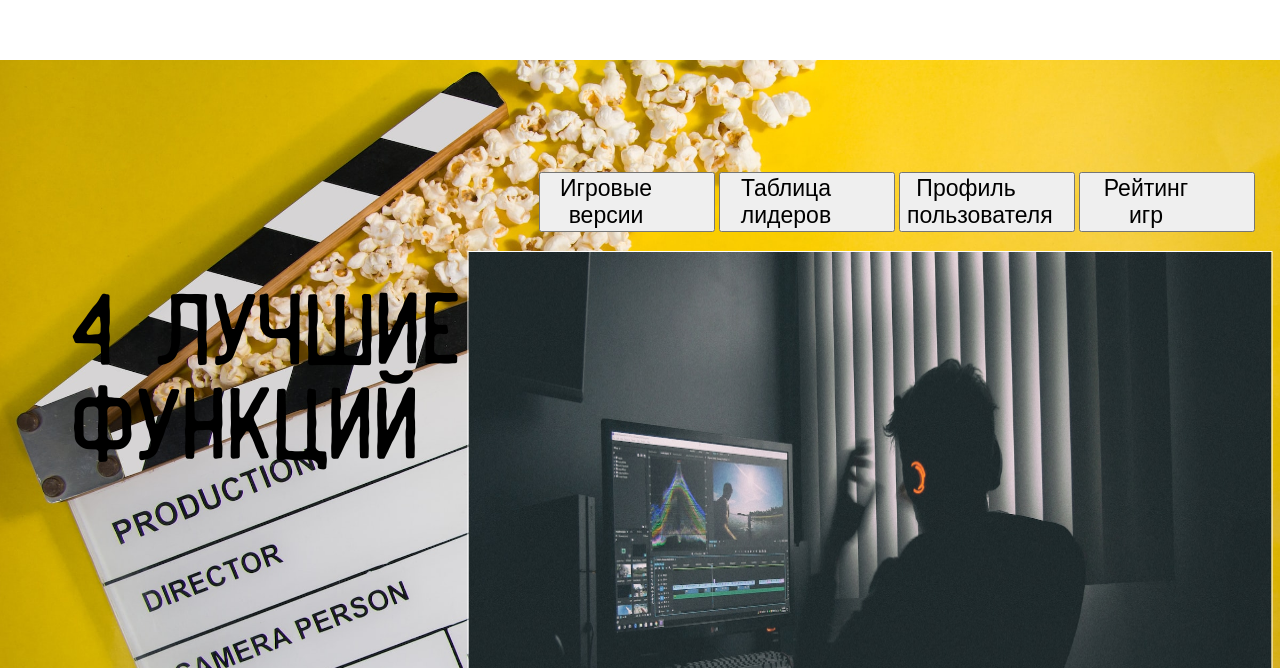
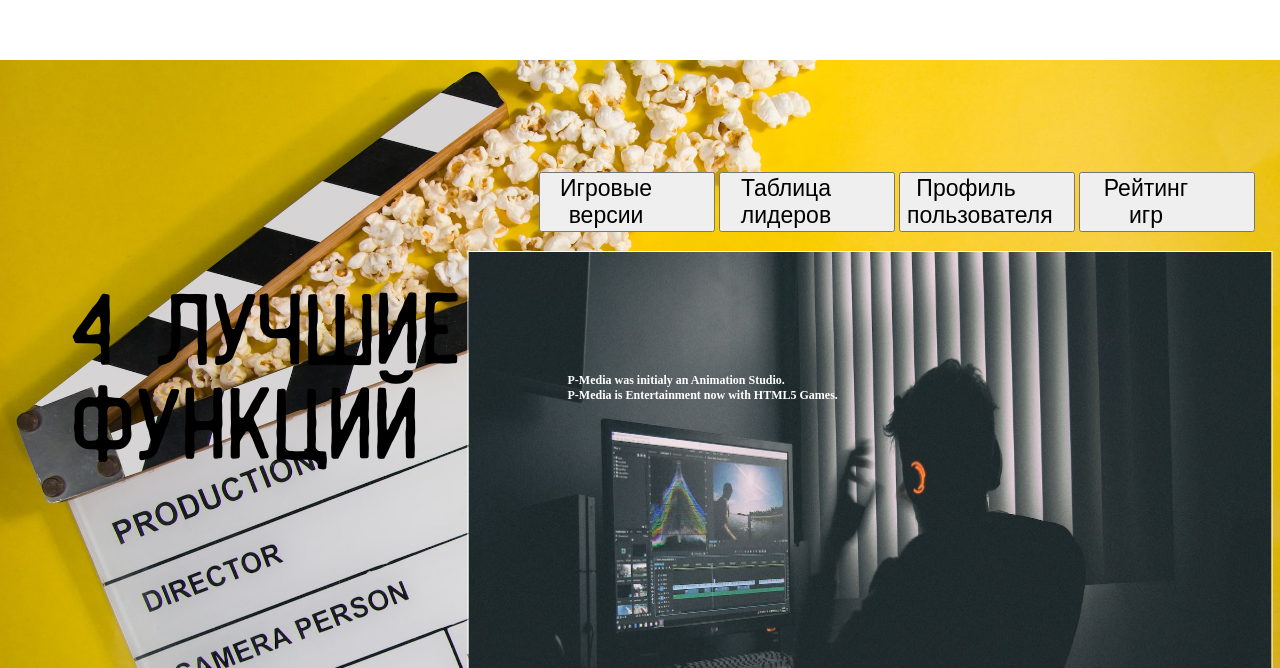
Before and after one commit to MirasSabyr/adapt, a plain HTML site: page index.html in a window 1280 px wide. Shown: the part 2132-2800 px from the top of the page. Drawn offline with Linux system fonts and the light colour scheme.

Commit message:
Update index.html

```diff
--- a/index.html
+++ b/index.html
@@ -7,7 +7,6 @@
     <link rel="stylesheet" href="style.css">
 </head>
 <body>
-    <div class="container">
         <div class="title">
             <h1>The next generation web game platform</h1>
             <h3>win-win-win for developers, advertisers, players</h3>
@@ -22,7 +21,6 @@
                 <ul><li>New disgn</li><li>New content</li><li>New auditorium</li></ul></p>
             </div>
         </div>
-    </div>
         <div class="page-2">
             <div class="futuremap">
                 <p class="text-5">Графическая карта</p>
@@ -50,7 +48,6 @@
                     <div class="arrow-8">🠓</div>
                 </div>
             </div>
-        <div class="container">
             <div class="page-3">
                 <div class="function">
                     <p class="text-4">4 лучшие <br>функций</p>
@@ -71,7 +68,8 @@
                 <div class="slide s3"><img src="sam-moghadam-khamseh-c-MbXDUchCw-unsplash.jpg" alt=""></div>
                 <div class="slide s4"><img src="markus-spiske-Ivfu9j4OLck-unsplash.jpg"></div>
             </div>
-        </div>
-
+            <h1 class="mm">P-Media was initialy an Animation Studio.<br>
+                P-Media is Entertainment now with HTML5 Games.
+           </h1>
 </body>
 </html>
```
